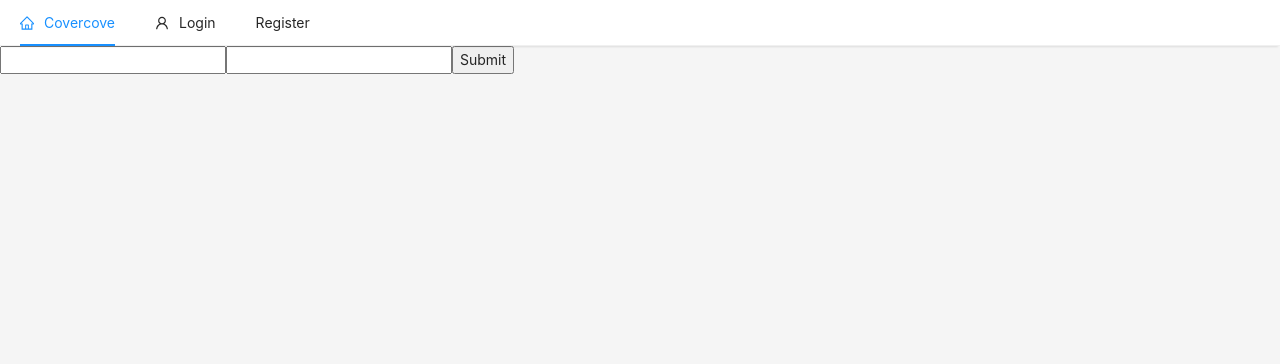
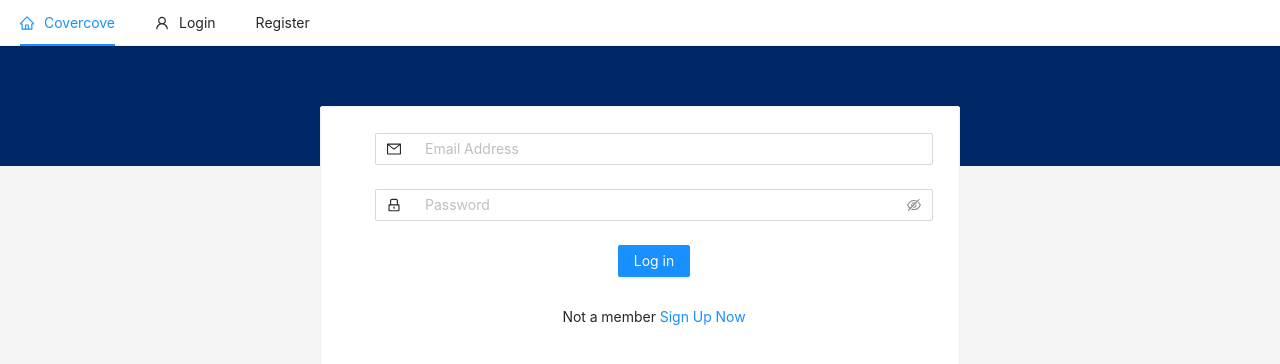
Before and after one commit to suyash-patil/booknation, a React (Create React App) app in the folder client/: page /login in a window 1280 px wide. Shown: the top 364 px of the page. Built offline with nearby package versions, Linux system fonts and the light colour scheme.

Commit message:
Login Page UI

```diff
--- a/client/src/screens/LoginScreen.js
+++ b/client/src/screens/LoginScreen.js
@@ -1,6 +1,8 @@
 import axios from 'axios';
 import React,{useState,useEffect} from 'react'
-import {message} from 'antd'
+import { Form, Input, Button, Checkbox,message,Row,Col,Card } from 'antd';
+import { UserOutlined, LockOutlined, MailOutlined } from '@ant-design/icons';
+import {Link} from 'react-router-dom'
 
 const LoginScreen = ({history,setUser,user}) => {
 
@@ -21,7 +23,6 @@ const LoginScreen = ({history,setUser,user}) => {
   }
 
   const loginHandler = async (e) => {
-    e.preventDefault();
     try {
       const { data } = await axios.post(`/api/users/login`, { email, password }, config);
 
@@ -38,12 +39,61 @@ const LoginScreen = ({history,setUser,user}) => {
   }
 
   return (
-    <div>
-      <form>
-        <input value={email} onChange={(e) => setEmail(e.target.value)} />
-        <input value={password} onChange={(e) => setPassword(e.target.value)} />
-        <button onClick={loginHandler} type="submit">Submit</button>
-      </form>
+    <div style={{ marginTop: "0px", backgroundColor: "#002766", maxHeight: "120px" }}>
+      <Row justify="center">
+
+        <Col style={{ marginTop: "60px" }} sm={20} xs={24} md={12} lg={12}>
+          <Card style={{ padding:"20px", textAlign: "center" }}>
+            <Form
+              name="normal_login"
+              className="login-form"
+              initialValues={{
+                remember: true,
+              }}
+              onFinish={loginHandler}
+            >
+              <Form.Item
+                name="email"
+                rules={[
+                  {
+                    type: 'email',
+                    required: true,
+                    message: '',
+                  },
+                ]}
+              >
+                <Input value={email} onChange={(e) => setEmail(e.target.value)} prefix={<MailOutlined style={{marginRight:"20px"}} className="site-form-item-icon" />} placeholder="Email Address" />
+              </Form.Item>
+              <Form.Item
+                name="password"
+                rules={[
+                  {
+                    required: true,
+                    message: 'Please input your Password!',
+                  },
+                ]}
+              >
+                <Input.Password
+                  value={password} onChange={(e) => setPassword(e.target.value)}
+                  prefix={<LockOutlined style={{ marginRight: "20px" }} className="site-form-item-icon" />}
+                  type="password"
+                  placeholder="Password"
+                />
+              </Form.Item>
+
+              <Form.Item>
+                <Button type="primary" htmlType="submit" className="login-form-button">
+                  Log in
+                </Button>
+
+              </Form.Item>
+              <Form.Item>
+                Not a member <Link to="/register">Sign Up Now</Link>
+              </Form.Item>
+            </Form>
+          </Card>
+        </Col>
+      </Row>
     </div>
   )
 }
--- a/client/src/screens/ProfileScreen.js
+++ b/client/src/screens/ProfileScreen.js
@@ -61,6 +61,7 @@ const ProfileScreen = ({history}) => {
   useEffect(() => {
     if (!localStorage.getItem('userInfo')){
       history.push('/')
+      message.info("You must be logged in to view profile")
     }
     else {
       const { email,name, token,createdAt,updatedAt } = JSON.parse(localStorage.getItem('userInfo'))
```
Also changed, not shown: 1 other file (tests, documents, lock files or other folders).
